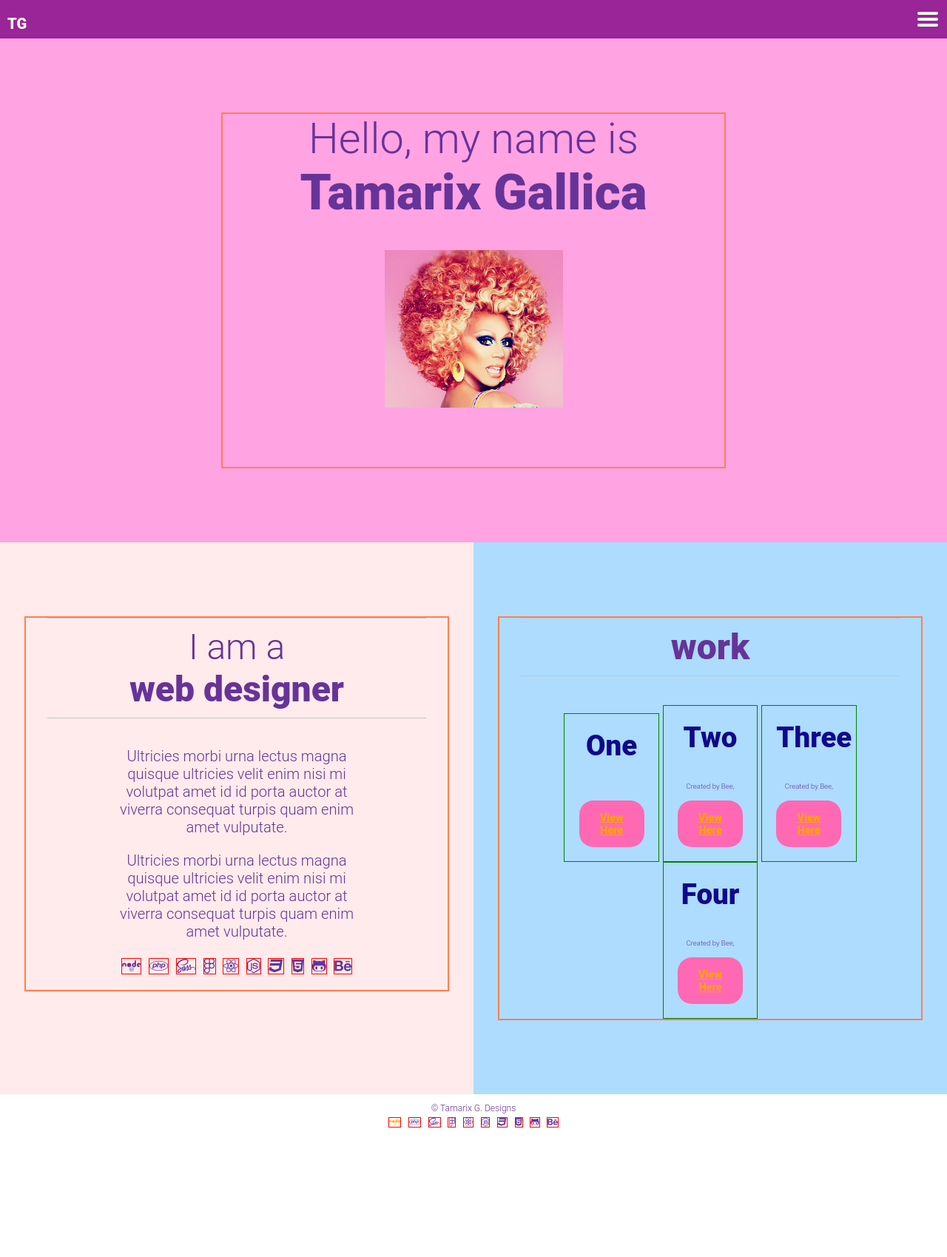
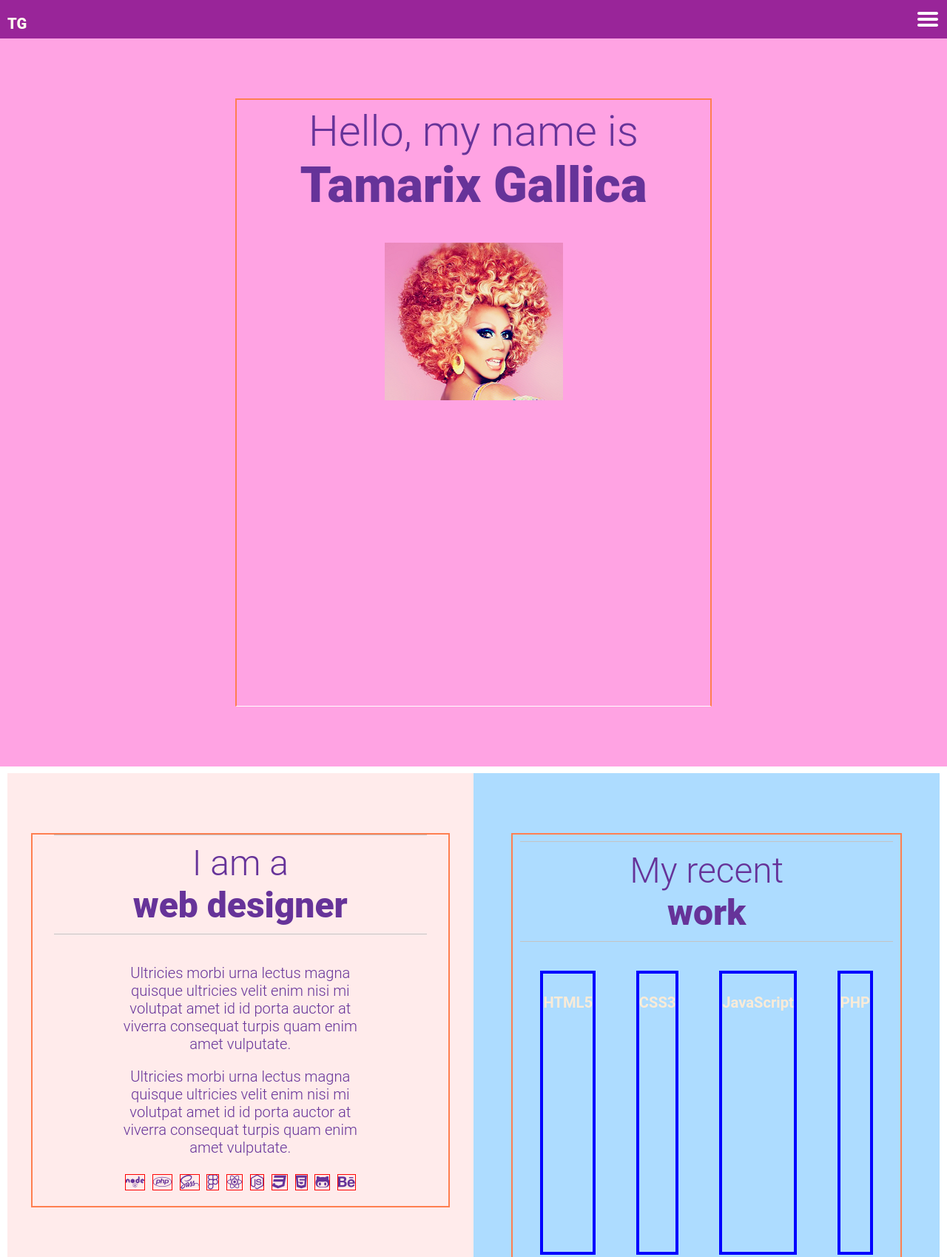
Before and after one commit to AuraBee/landingDesign, a plain HTML site: page index.html in a window 1280 px wide. Shown: the top 1699 px of the page at 74% size. Before the commit the page ends 1529 px from the top, so only its background shows below. Drawn offline with Linux system fonts and the light colour scheme.

Commit message:
css scroll-snap addded

```diff
--- a/index.html
+++ b/index.html
@@ -11,6 +11,7 @@
 
 
         <header>
+            <!-- <div class="section-container-header"> -->
 
             <a href="#" class="logo">TG</a>
 
@@ -42,11 +43,12 @@
                     <li><a href="#">Contact</a></li>
                 </ul>
             </nav>
+        <!-- </div> -->
       </header>
 
 
     <div class="hero">
-        <div class="container">
+        <div class="container section-container">
             <h1>Hello, my name is <span class="bold-text">Tamarix Gallica</span></h1>
             <div class="hero-image">
                 <img src="imgs/ru.png" alt="portrait of Gallica">
@@ -55,7 +57,7 @@
     </div>
 
 
-<main class="columns">
+<main class="columns section-container">
     <section class="about-me">
         <div class="container">
             <h2>I am a <span class="bold-text">web designer</span></h2>
@@ -88,9 +90,14 @@
 
 
     <section class="projects">
-        <div class="container">
-            <h2><!--Here is my recent --><span class="bold-text">work</span></h2>
-            <article>
+        <div class="container section-container">
+            <h2>My recent<span class="bold-text">work</span></h2>
+            <article class="work-basket">
+
+                <div id="skill-basket" class="skill-basket"></div>
+
+      </article>
+            <!-- <article>
 
 
                 <div class="works ">
@@ -122,7 +129,7 @@
                         Created by Bee, </p>
                         <a href="#" class="buttons">View Here</a>
                     </div>
-            </article>
+            </article> -->
         </div>
     </section>
 </main>
--- a/index.js
+++ b/index.js
@@ -31,24 +31,24 @@ const skill = [
 
     },
 
-    {
-        name: 'ReactJs',
-        thumbnail: '#',
+    // {
+    //     name: 'ReactJs',
+    //     thumbnail: '#',
 
-    },
+    // },
 
-    {
-        name: 'mySQL',
-        thumbnail: '#',
-        //credit:
-    },
+    // {
+    //     name: 'mySQL',
+    //     thumbnail: '#',
+    //     //credit:
+    // },
 
 
     {
         name: 'PHP',
         thumbnail: '#',
         //credit:
-    },
+    }
 
 
 
@@ -61,14 +61,28 @@ skill.forEach((image) => {
     const card = document.createElement('div')
     card.classList.add('card');
     skillBasket.appendChild(card)
+    card.style.border = "4px solid blue";
 
-    const picture = document.createElement('img')
-    picture.classList.add('picture');
-    picture.src = image.thumbnail
-    card.appendChild(picture)
+    // const picture = document.createElement('img')
+    // picture.classList.add('picture');
+    // picture.src = image.thumbnail
+    // card.appendChild(picture)
 
     const imageName = document.createElement('h4')
     imageName.classList.add('image-name');
     imageName.innerText = image.name
     card.appendChild(imageName)
 })
+
+
+const gra = function(min, max) {
+    return Math.random() * (max - min) + min;
+}
+const init = function(){
+	let items = document.getElementsByClassName('.section-container');
+	for (let i = 0; i < items.length; i++){
+		items[i].style.background = randomColor({luminosity: 'light'});
+	}
+	cssScrollSnapPolyfill()
+}
+init();
--- a/styles.scss
+++ b/styles.scss
@@ -27,7 +27,13 @@ html, body {
 
 html {
     font-size: 62.5%;
-}
+        // css-vertical scroll properties set here...
+        //>> also  see .section-container &
+        scroll-snap-type: mandatory;
+        scroll-snap-points-y: repeat(100vh);
+        scroll-snap-type: y mandatory;
+    }
+
 
 @media (min-width: 150px) and (max-width: 320px) {
     html {
@@ -166,10 +172,29 @@ Layout
  /*
 Main Sections
 */
+.section-container-header {
+    height: 10vh;
+	scroll-snap-align: start;
+	text-align: center;
+	position: relative;
+}
+
+.section-container {
+    border-bottom: 1px solid white;
+	padding: 1rem;
+    //>>> css-vertical scroll properties set here...also see html.
+	height: 100vh;
+	scroll-snap-align: start;
+	text-align: center;
+	position: relative;
+
+}
+
+
 
 .hero,
 section {
-    padding: 100px 0;
+    padding: 4em 0;
 }
 
 .hero {
@@ -216,6 +241,10 @@ header {
     justify-content: space-between;
     overflow: hidden;
     width: inherit;
+    //!!css scroll property-- this resolved it not scrolling into view !//!
+    scroll-snap-align: start;
+	text-align: center;
+	position: relative
 
 }
 
@@ -431,19 +460,34 @@ Media Queries
         padding-right: 4em;
     }
 
-    .works {
-        // display: flex;
-        flex-direction: column;
-        align-items: space-between;
-        width:17.2%;
-        border: 1px solid green;
-        margin-bottom: 0;
+//   .projects {
+
+//       flex-direction: column;
+//   }
+    .skill-basket {
+        display: flex;
+        flex-direction: row;
+        justify-content: space-around;
+        height:40rem;
+        width:100%;
+        color: antiquewhite;
+        margin-top: 0;
+
+
     }
+    // .works {
+    //     // display: flex;
+    //     flex-direction: column;
+    //     align-items: space-between;
+    //     width:17.2%;
+    //     border: 1px solid green;
+    //     margin-bottom: 0;
+    // }
 
-    .works:hover,
-    .works:focus {
-        background: lightgreen;
-    }
+    // .works:hover,
+    // .works:focus {
+    //     background: lightgreen;
+    // }
 
     .footer-wrapper {
         display: flex;
```
Also changed, not shown: css/styles.css, 1 other file.
